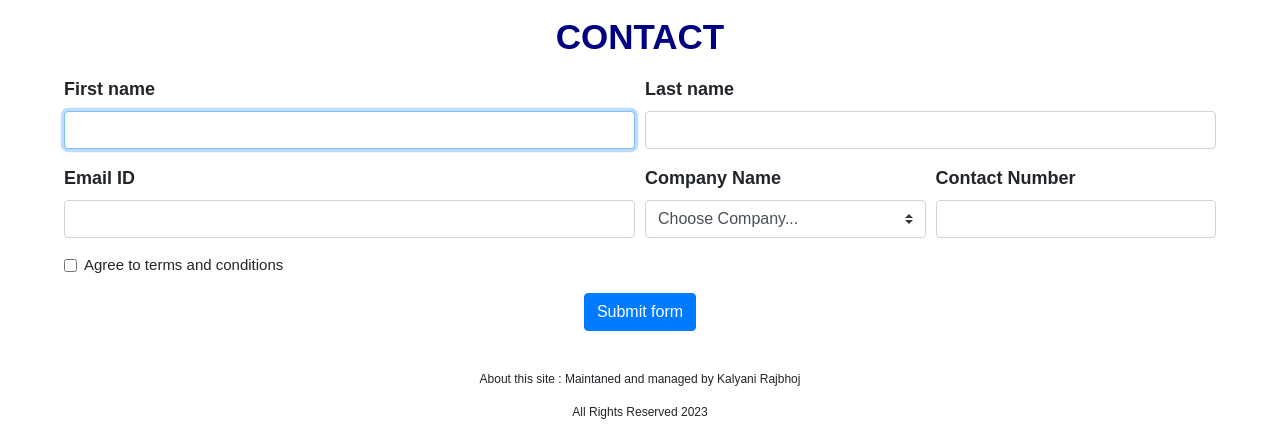
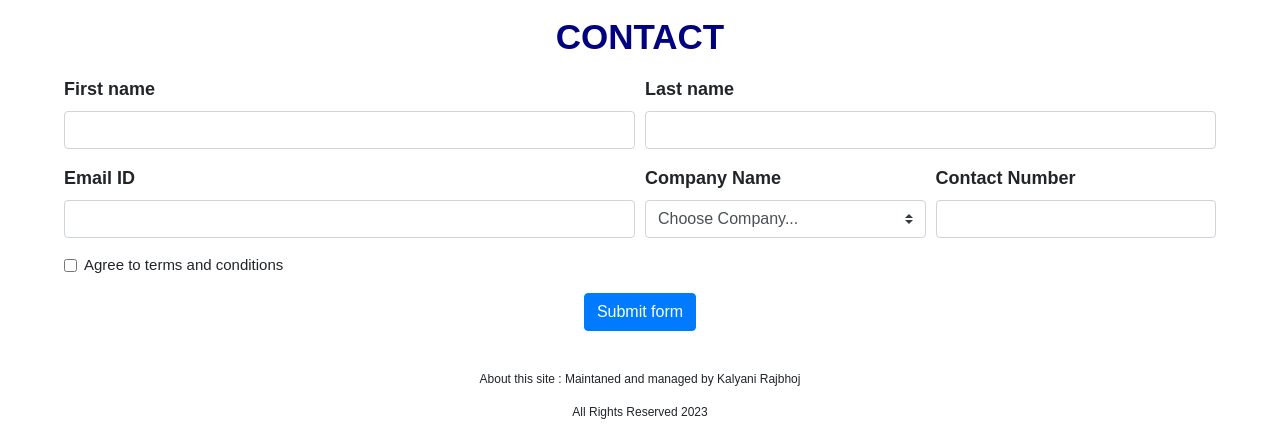
Before and after one commit to kalyanirajbhoj/Kalyani-Portfolio, a plain HTML site: page index.html in a window 1280 px wide. Shown: the part 1849-2290 px from the top of the page. Drawn offline with nearby package versions, Linux system fonts and the light colour scheme.

Commit message:
Update index.html

```diff
--- a/index.html
+++ b/index.html
@@ -165,7 +165,7 @@
 				  <div class="form-row">
 				    <div class="col-md-6 mb-3">
 				      <label for="validationCustom01">First name</label>
-				      <input type="text" class="form-control" id="validationCustom01" value="" autofocus required>
+				      <input type="text" class="form-control" id="validationCustom01" value="" required>
 				      <div class="valid-feedback">
 				        Looks good!
 				      </div>
```
